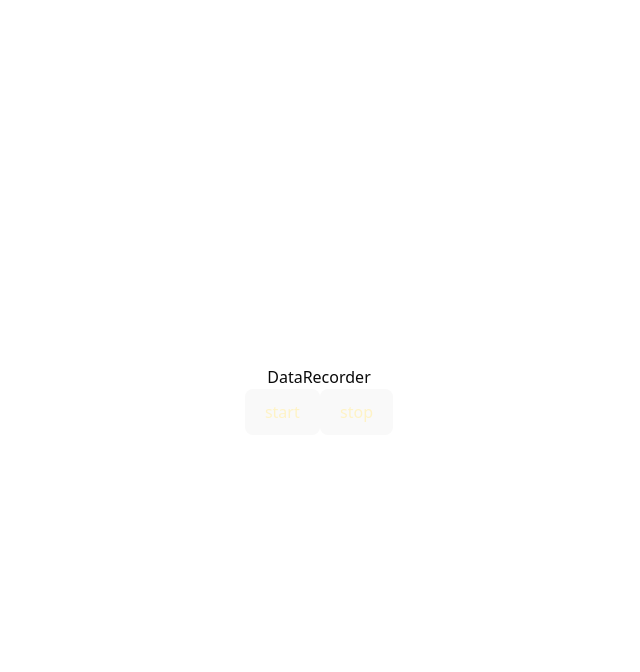
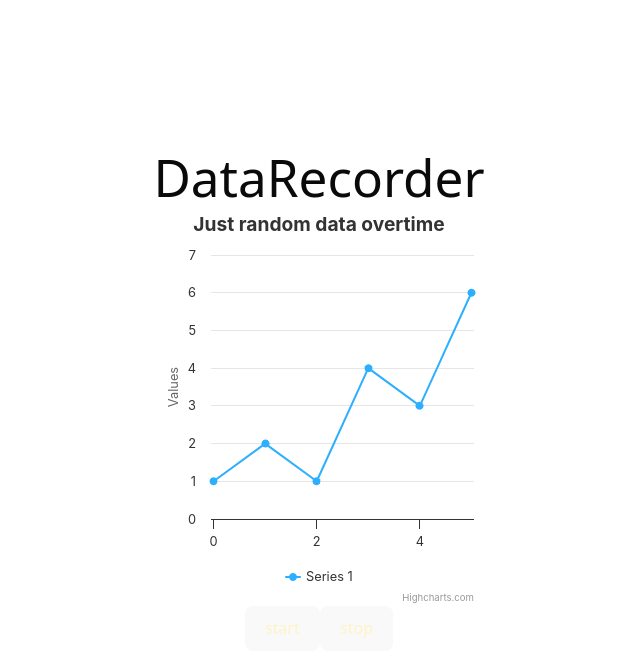
Before and after one commit to bajajshubham/my-charts, a React (Vite) app: page / in a window 1280 px wide. Shown: the top 672 px of the page, without its empty margins (321-961 px from the left). Built offline with nearby package versions, Linux system fonts and the light colour scheme.

Commit message:
displayed basic chart with static values

```diff
--- a/package.json
+++ b/package.json
@@ -14,6 +14,7 @@
     "class-variance-authority": "^0.7.1",
     "clsx": "^2.1.1",
     "highcharts": "^12.3.0",
+    "highcharts-react-official": "^3.2.2",
     "lucide-react": "^0.539.0",
     "react": "^19.1.1",
     "react-dom": "^19.1.1",
--- a/src/components/DataRecorder.tsx
+++ b/src/components/DataRecorder.tsx
@@ -1,4 +1,5 @@
 import React, { useEffect, useRef, useState } from "react"
+import LineChart from "./charts/lineChart"
 
 type DataPoint = {
   x: number
@@ -34,7 +35,8 @@ const DataRecorder: React.FC = () => {
 
   return (
     <>
-      <div>DataRecorder</div>
+      <h1>DataRecorder</h1>
+      <LineChart />
       <button className="text-amber-100" onClick={startRecording}>start</button>
       <button className="text-amber-100" onClick={stopRecording}>stop</button>
     </>
--- /dev/null
+++ b/src/components/charts/LineChart.tsx
@@ -0,0 +1,24 @@
+import Highcharts from "highcharts"
+import HighchartsReact from 'highcharts-react-official';
+
+const options = {
+  chart: {
+    type: 'line'
+  },
+  title: {
+    text: 'Just random data overtime'
+  },
+  series: [
+    {
+      data: [1, 2, 1, 4, 3, 6]
+    }
+  ]
+};
+
+const LineChart = () => {
+  return (
+    <div className="w-full h-[400px]"><HighchartsReact highcharts={Highcharts} options={options} /></div>
+  )
+}
+
+export default LineChart
```
Also changed, not shown: 1 other file (tests, documents, lock files or other folders).
